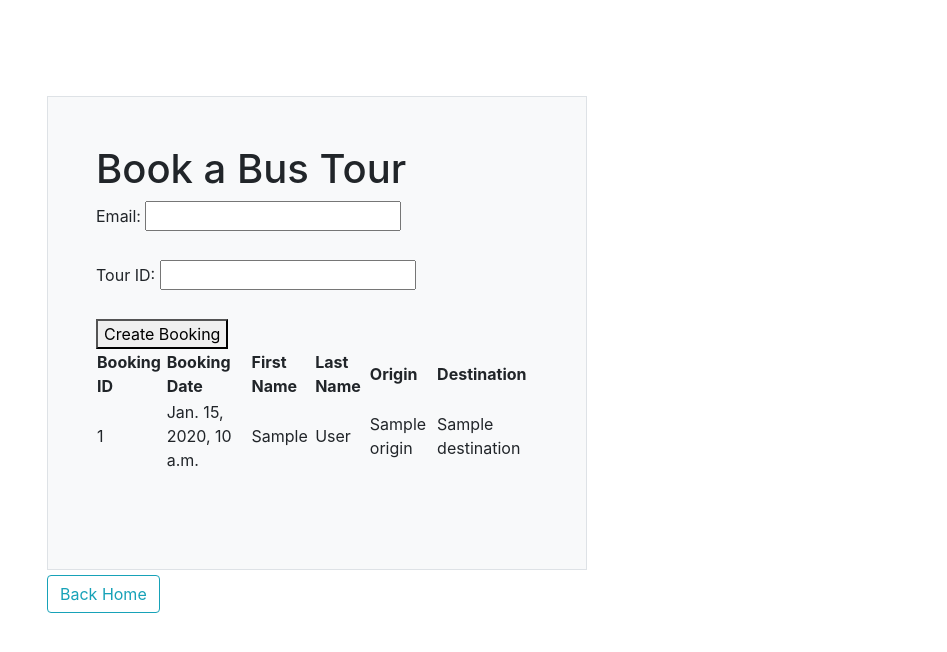
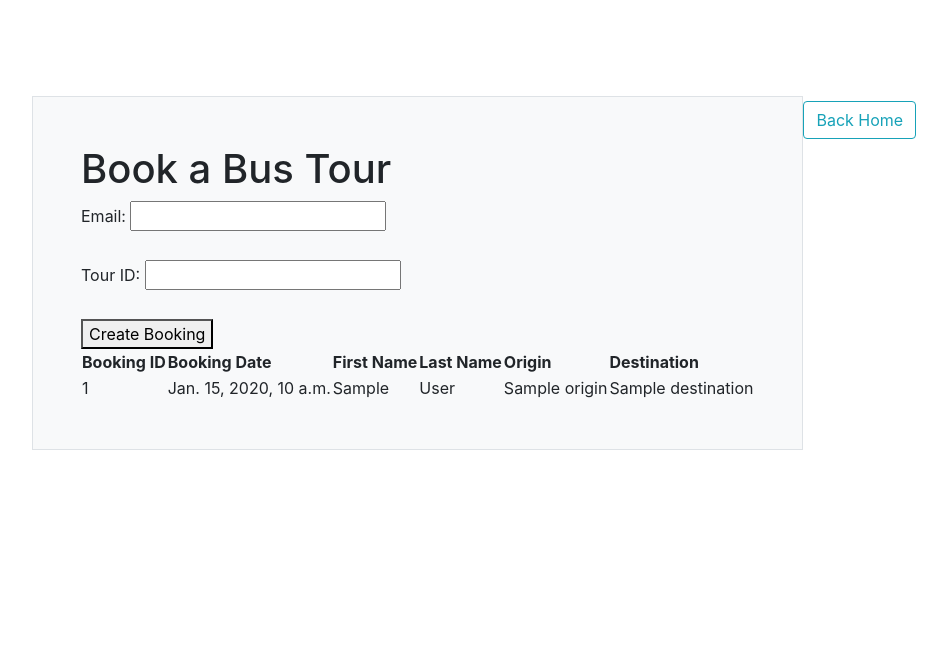
Before and after one commit to x21128332/ScalableCloudProgramming, a Django app: page /booking/ in a window 1280 px wide. Shown: the part 125-777 px from the top of the page, without its empty margins (38-985 px from the left). Run offline with Django 3.2, Linux system fonts and the light colour scheme; tables that the repository leaves empty hold one stand-in row (values such as "Sample post"); a database or web service that is not in the repository returns one stand-in record (values such as "Sample title"); data that the repository does not hold is empty; some libraries are stand-ins or nearby versions; grey boxes are pictures that could not be loaded.

Commit message:
changing visual

```diff
--- a/booking/templates/booking/bookings.html
+++ b/booking/templates/booking/bookings.html
@@ -9,15 +9,8 @@
 {% block content %}
     <div class="container py-4">
         <div class="row align-items-md-stretch  mt-5">
-                <div class="col-md-6">
             <div class="h-100 p-5 bg-light border rounded-3">
                 <h1>Book a Bus Tour</h1>
-                        <!-- <form method="post">
-                            {% csrf_token %}
-                            <label for="booking_id">Booking ID:</label>
-                            <input type="text" id="booking_id" name="booking_id">
-                            <button type="submit" onclick="retrieveBooking()">Retrieve Booking</button>
-                        </form> -->
                 <form onsubmit="createBooking(); return false;">
                     {% csrf_token %}
                     <label for="email">Email:</label>
@@ -88,6 +81,5 @@
             </div>
         </div>
     </div>
-        </div>
 
 {% endblock %}
```
Lines whose indentation alone changed are shown as unchanged.
